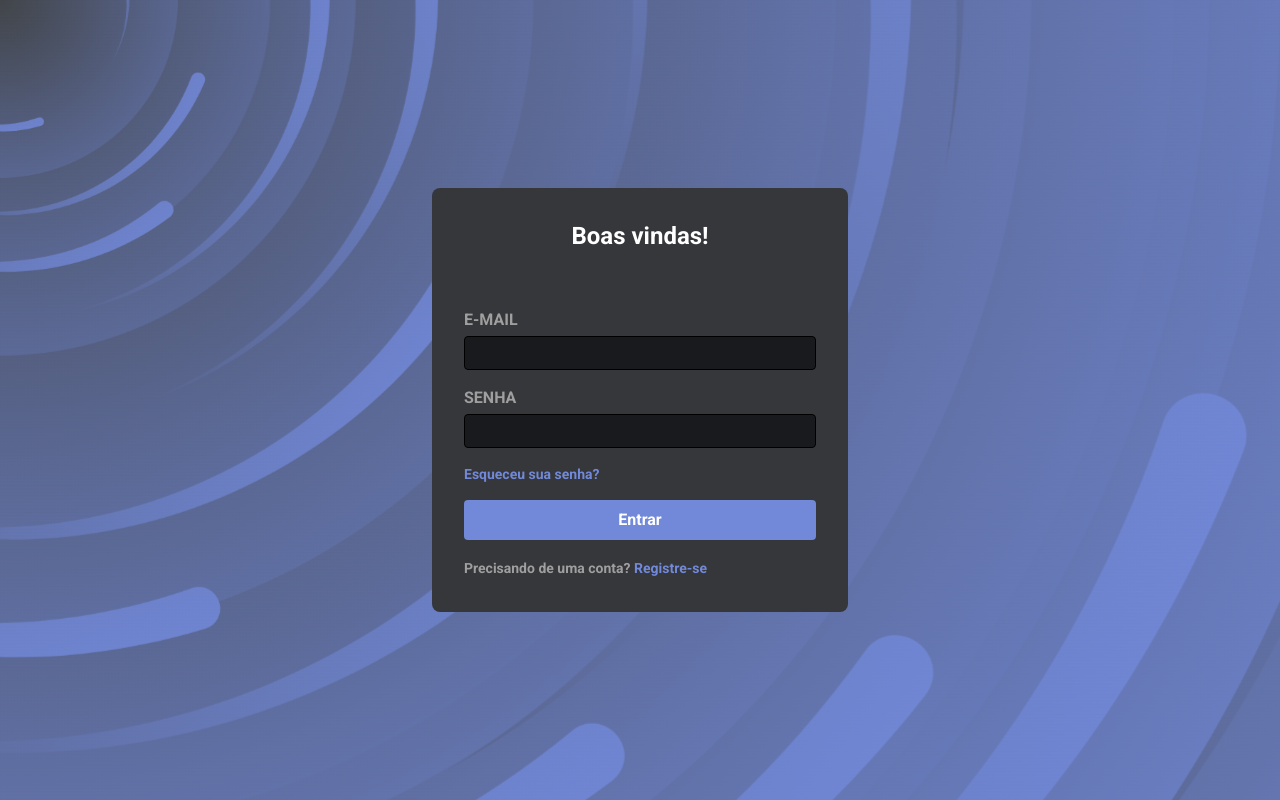
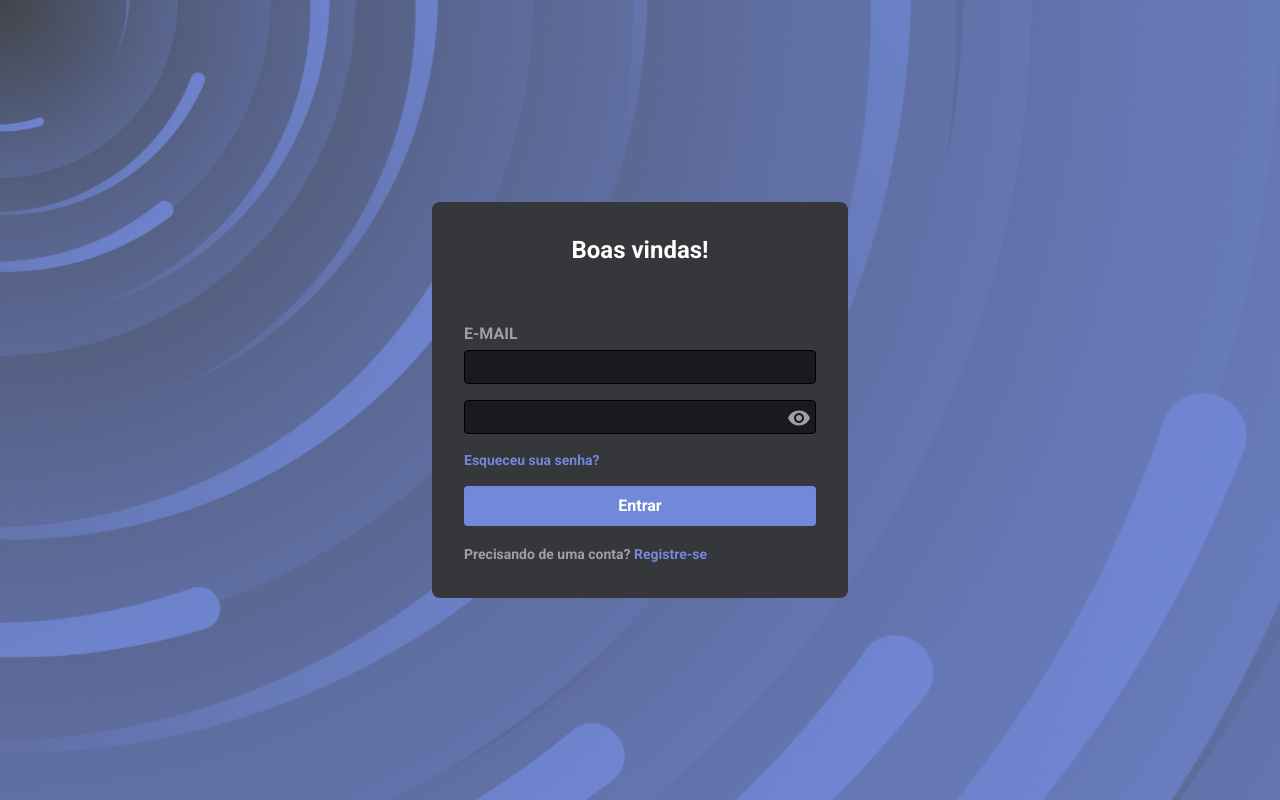
Before and after one commit to EDSI-TaskManager/frontend, a Next.js app: page /login in a window 1280 px wide. Built offline with nearby package versions, Linux system fonts and the light colour scheme.

Commit message:
refactor: new PasswordField component

```diff
--- /dev/null
+++ b/src/components/PasswordField/index.tsx
@@ -0,0 +1,29 @@
+import { useState } from "react";
+import { Visibility, VisibilityOff } from "@mui/icons-material";
+
+type PropsType = {
+  password: string;
+  setPassword: (value: string) => void;
+};
+
+export const PasswordField = ({ password, setPassword }: PropsType) => {
+  const [type, setType] = useState<"text" | "password">("password");
+
+  const toggleType = () => {
+    setType((prev) => (prev === "text" ? "password" : "text"));
+  };
+
+  return (
+    <div className="flex bg-gray400 p-1 rounded border-black border h-[34px]">
+      <input
+        type={type}
+        value={password}
+        onChange={(e) => setPassword(e.target.value)}
+        className="w-[100%] p-0 outline-none bg-gray400 h-6"
+      />
+      <button onClick={toggleType}>
+        {type === "text" ? <VisibilityOff /> : <Visibility />}
+      </button>
+    </div>
+  );
+};
--- a/src/pages/_document.tsx
+++ b/src/pages/_document.tsx
@@ -31,6 +31,10 @@ class MyDocument extends Document {
             href="https://fonts.googleapis.com/css2?family=Roboto:ital,wght@0,100;0,300;0,400;0,500;0,700;0,900;1,100;1,300;1,400;1,500;1,700;1,900&display=swap"
             rel="stylesheet"
           />
+          <link
+            rel="stylesheet"
+            href="https://fonts.googleapis.com/icon?family=Material+Icons"
+          />
         </Head>
         <body>
           <Main />
--- a/src/pages/login/index.tsx
+++ b/src/pages/login/index.tsx
@@ -5,6 +5,7 @@ import { useState } from "react";
 import { useAuth } from "../../hooks/auth";
 import { TextField } from "../../components/";
 import { Background } from "../../components/layout";
+import { PasswordField } from "../../components/PasswordField";
 
 const Login = () => {
   const [email, setEmail] = useState("");
@@ -18,19 +19,14 @@ const Login = () => {
 
   return (
     <Background>
-      <div className="block h-screen sm:flex sm:justify-center sm:items-center">
-        <div className="content-wrapper ">
+      <div className="block h-screen sm:flex sm:justify-center sm:items-center animate-appearFromLeft">
+        <div className="content-wrapper">
           <div className="flex flex-col gap-4">
             <h1 className="text-center text-white text-2xl font-bold mb-10">
               Boas vindas!
             </h1>
             <TextField label="E-MAIL" value={email} setValue={setEmail} />
-            <TextField
-              label="SENHA"
-              type="password"
-              value={password}
-              setValue={setPassword}
-            />
+            <PasswordField password={password} setPassword={setPassword} />
             <a href="" className="text-primary">
               Esqueceu sua senha?
             </a>
--- a/src/pages/register/index.tsx
+++ b/src/pages/register/index.tsx
@@ -1,9 +1,11 @@
-import { Background, TextField, DateField } from "../../components";
+import Link from "next/link";
+import { TextField, DateField } from "../../components";
+import { Background } from "../../components/layout";
 
 const Register = () => {
   return (
     <Background>
-      <div className="block h-screen sm:flex sm:justify-center sm:items-center">
+      <div className="block h-screen sm:flex sm:justify-center sm:items-center animate-appearFromLeft">
         <div className="h-full bg-gray100 flex flex-col gap-4 justify-center sm:w-[26rem] p-8 sm:rounded-lg sm:h-auto">
           <p className="text-center text-white text-2xl font-bold ">
             Criar uma conta
@@ -12,21 +14,12 @@ const Register = () => {
           <TextField label="NOME DE USUÁRIO" value="" setValue={console.log} />
           <TextField label="SENHA" value="" setValue={console.log} />
           <DateField></DateField>
-          <button className="bg-primary border-none rounded p-2 text-white font-bold">
-            Continuar
-          </button>
-          <a href="" className="text-sm font-bold text-primary">
-            Já tem uma conta?
-          </a>
-          <p className=" text-xs">
+          <button className="button">Continuar</button>
+          <Link href="/login">Já tem uma conta?</Link>
+          <p className="text-xs">
             Ao se registrar você concorda com os{" "}
-            <a className="text-primary" href="">
-              termos de serviço
-            </a>{" "}
-            e a{" "}
-            <a className="text-primary" href="">
-              política de privacidade
-            </a>
+            <Link href="/terms">termos de serviço</Link> e a{" "}
+            <Link href="/privacy">política de privacidade</Link>
           </p>
         </div>
       </div>
--- a/src/styles/globals.css
+++ b/src/styles/globals.css
@@ -19,10 +19,14 @@
 
 @layer components {
   .input-base {
-    @apply bg-gray400 text-white border-black border outline-0 rounded pt-1 pb-1 pl-2 pr-2 w-full;
+    @apply bg-gray400  border-black border outline-0 rounded pt-1 pb-1 pl-2 pr-2 w-full;
   }
 
   .content-wrapper {
     @apply h-full bg-gray100  flex flex-col justify-center sm:w-[26rem] p-8 sm:rounded-lg sm:h-auto;
   }
+
+  .button {
+    @apply bg-primary border-none rounded p-2 text-white font-bold;
+  }
 }
```
